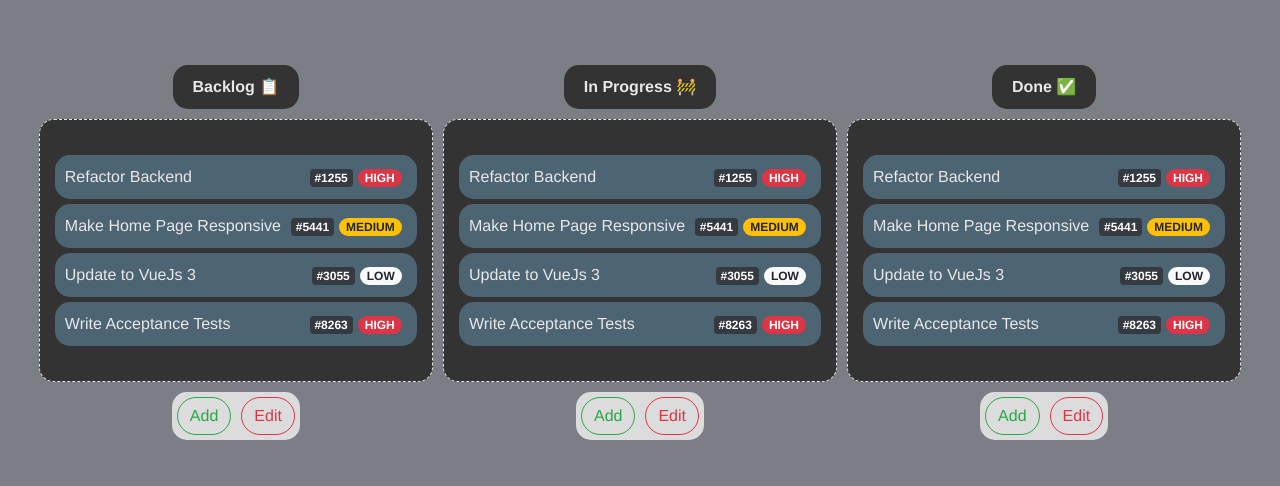
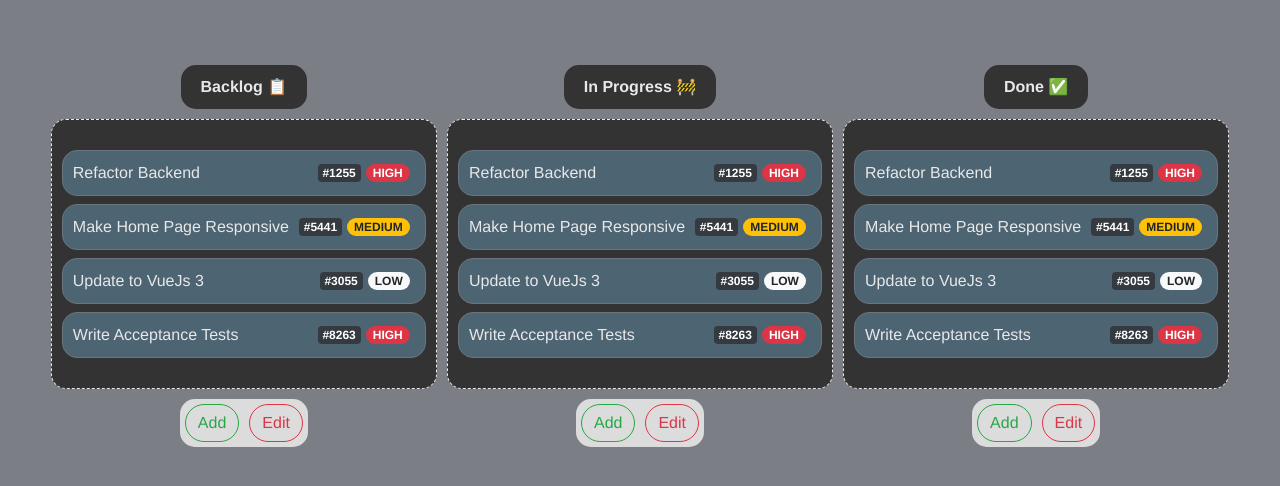
Before and after one commit to marinacompsci/vuescrum, a Vue app: page / in a window 1280 px wide. Shown: the top 486 px of the page. Built offline with nearby package versions, Linux system fonts and the light colour scheme.

Commit message:
Update: SectionItem is now a bootstrap button

```diff
--- a/src/components/SectionItem.vue
+++ b/src/components/SectionItem.vue
@@ -1,13 +1,13 @@
 <template>
-  <div class="itemMinimal_container" :class="getPriorityColorClass">
-    <div class="itemMinimal_container__infos">
-      <div class="itemMinimal_title">{{ title }}</div>
+  <b-button block class="itemMinimal_container" :class="getPriorityColorClass">
       <div class="itemMinimal_container__infos">
-        <div><b-badge variant="dark">{{ modifyId() }}</b-badge></div>
-        <div><b-badge class="badge-custom" pill :variant="getPriorityColorClass">{{ priority.toUpperCase() }}</b-badge></div>
+        <div class="itemMinimal_title">{{ title }}</div>
+        <div class="itemMinimal_container__infos">
+          <div><b-badge variant="dark">{{ modifyId() }}</b-badge></div>
+          <div><b-badge class="badge-custom" pill :variant="getPriorityColorClass">{{ priority.toUpperCase() }}</b-badge></div>
+        </div>
       </div>
-    </div>
-  </div>
+  </b-button>
 </template>
 
 <script>
@@ -42,7 +42,6 @@ export default {
   border-radius: 15px;
   color: rgb(232, 232, 232);
   padding: 10px;
-  margin: 5px;
   text-align: left;
 }
 .itemMinimal_container__infos {
```
